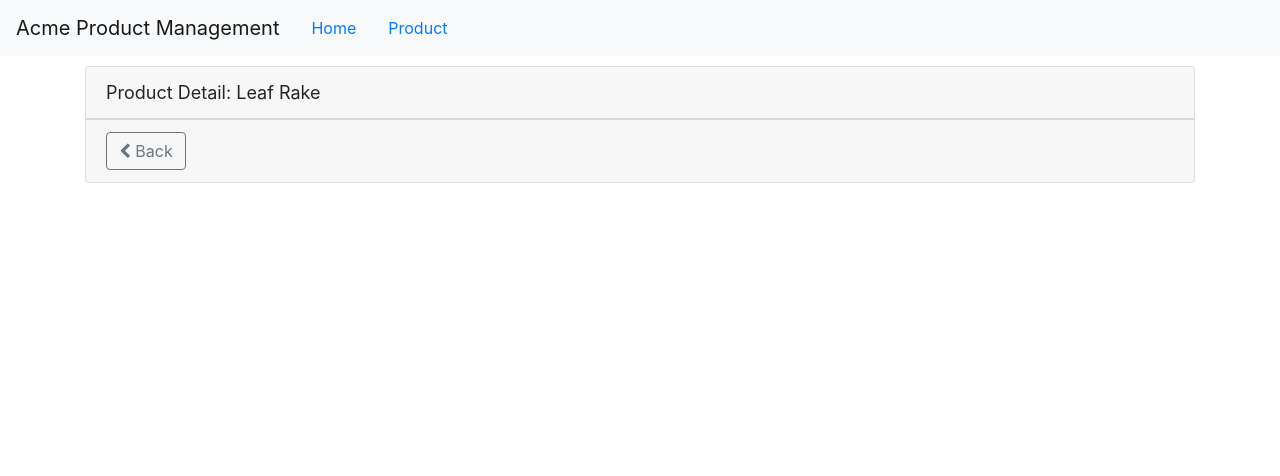
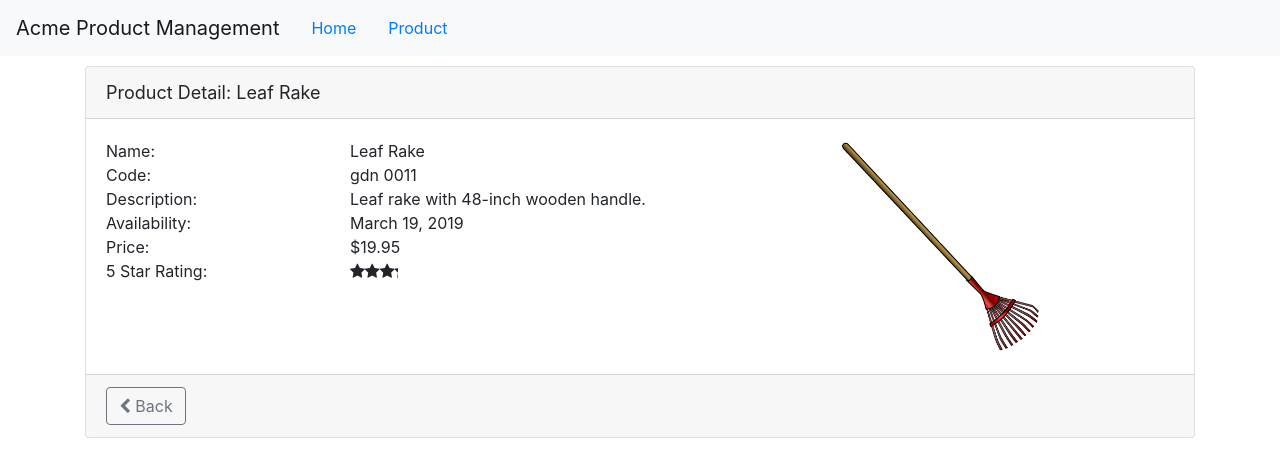
Before and after one commit to land0o/AngularGettingStarted, an Angular app: page /products/1 in a window 1280 px wide. Shown: the top 476 px of the page. Built offline with nearby package versions, Linux system fonts and the light colour scheme.

Commit message:
completed course

```diff
--- a/src/app/app.module.ts
+++ b/src/app/app.module.ts
@@ -1,40 +1,26 @@
 import { BrowserModule } from '@angular/platform-browser';
 import { NgModule } from '@angular/core';
-import { FormsModule } from '@angular/forms';
 import { HttpClientModule } from '@angular/common/http';
 import { RouterModule } from '@angular/router';
+
 import { AppComponent } from './app.component';
-import { ProductListComponent } from './products/product-list.component';
-import { ConvertToSpacesPipe } from './shared/convert-to-spaces.pipes';
-import { StarComponent } from './shared/star.component';
-import { ProductDetailComponent } from './products/product-detail.component';
 import { WelcomeComponent } from './home/welcome.component';
-import { ProductDetailGuard } from './products/product-detail.guard';
+import { ProductModule } from './products/product.module';
 
 @NgModule({
   declarations: [
     AppComponent,
-    ProductListComponent,
-    ConvertToSpacesPipe,
-    StarComponent,
-    ProductDetailComponent,
     WelcomeComponent
   ],
   imports: [
     BrowserModule,
-    FormsModule,
     HttpClientModule,
     RouterModule.forRoot([
-      { path: 'products', component: ProductListComponent },
-      {
-        path: 'products/:id',
-        canActivate: [ProductDetailGuard],
-        component: ProductDetailComponent },
       { path: 'welcome', component: WelcomeComponent },
-      { path: '', pathMatch: 'full', redirectTo: 'welcome' },
-      { path: '**', pathMatch: 'full', redirectTo: 'welcome' }
-
-    ])
+      { path: '', redirectTo: 'welcome', pathMatch: 'full' },
+      { path: '**', redirectTo: 'welcome', pathMatch: 'full' }
+    ]),
+    ProductModule
   ],
   bootstrap: [AppComponent]
 })
--- a/src/app/products/product-detail.component.html
+++ b/src/app/products/product-detail.component.html
@@ -1,12 +1,56 @@
-<div class="card" *ngIf="product">
-    <div class="card-header">
-        {{pageTitle + ': ' + product.productName}}
+<div class='card'
+     *ngIf='product'>
+  <div class='card-header'>
+    {{pageTitle + ': ' + product.productName}}
+  </div>
+
+  <div class='card-body'>
+    <div class='row'>
+      <div class='col-md-8'>
+        <div class='row'>
+          <div class='col-md-4'>Name:</div>
+          <div class='col-md-8'>{{product.productName}}</div>
+        </div>
+        <div class='row'>
+          <div class='col-md-4'>Code:</div>
+          <div class='col-md-8'>{{product.productCode | lowercase | convertToSpaces: '-'}}</div>
+        </div>
+        <div class='row'>
+          <div class='col-md-4'>Description:</div>
+          <div class='col-md-8'>{{product.description}}</div>
+        </div>
+        <div class='row'>
+          <div class='col-md-4'>Availability:</div>
+          <div class='col-md-8'>{{product.releaseDate}}</div>
+        </div>
+        <div class='row'>
+          <div class='col-md-4'>Price:</div>
+          <div class='col-md-8'>{{product.price|currency:'USD':'symbol'}}</div>
+        </div>
+        <div class='row'>
+          <div class='col-md-4'>5 Star Rating:</div>
+          <div class='col-md-8'>
+            <pm-star [rating]='product.starRating'>
+            </pm-star>
+          </div>
+        </div>
+      </div>
+
+      <div class='col-md-4'>
+        <img class='center-block img-responsive'
+             [style.width.px]='200'
+             [style.margin.px]='2'
+             [src]='product.imageUrl'
+             [title]='product.productName'>
+      </div>
     </div>
-    <div class="card-footer">
-        <button class="btn btn-outline-secondary"
+  </div>
+
+  <div class='card-footer'>
+    <button class='btn btn-outline-secondary'
             (click)='onBack()'
-            style="width: 80px;">
-            <i class="fa fa-chevron-left"></i> Back
-        </button>
-    </div>
+            style='width:80px'>
+      <i class='fa fa-chevron-left'></i> Back
+    </button>
+  </div>
 </div>
--- /dev/null
+++ b/src/app/products/product.module.ts
@@ -0,0 +1,28 @@
+import { NgModule } from '@angular/core';
+import { RouterModule } from '@angular/router';
+
+import { ProductListComponent } from './product-list.component';
+import { ProductDetailComponent } from './product-detail.component';
+import { ConvertToSpacesPipe } from '../shared/convert-to-spaces.pipe';
+import { ProductDetailGuard } from './product-detail.guard';
+import { SharedModule } from '../shared/shared.module';
+
+@NgModule({
+  imports: [
+    RouterModule.forChild([
+      { path: 'products', component: ProductListComponent },
+      {
+        path: 'products/:id',
+        canActivate: [ProductDetailGuard],
+        component: ProductDetailComponent
+      }
+    ]),
+    SharedModule
+  ],
+  declarations: [
+    ProductListComponent,
+    ProductDetailComponent,
+    ConvertToSpacesPipe
+  ]
+})
+export class ProductModule { }
--- /dev/null
+++ b/src/app/shared/convert-to-spaces.pipe.ts
@@ -0,0 +1,11 @@
+import { Pipe, PipeTransform } from '@angular/core';
+
+@Pipe({
+  name: 'convertToSpaces'
+})
+export class ConvertToSpacesPipe implements PipeTransform {
+
+  transform(value: string, character: string): string {
+    return value.replace(character, ' ');
+  }
+}
--- a/src/app/shared/convert-to-spaces.pipes.ts
+++ /dev/null
@@ -1,10 +0,0 @@
-import { PipeTransform, Pipe } from '@angular/core';
-
-@Pipe({
-    name: 'convertToSpaces'
-})
-export class ConvertToSpacesPipe implements PipeTransform {
-    transform(value: string, character: string): string {
-        return value.replace(character, ' ');
-    }
-}
--- a/src/app/shared/star.component.ts
+++ b/src/app/shared/star.component.ts
@@ -1,4 +1,4 @@
-import { Component, OnChanges, Input, Output, EventEmitter } from '@angular/core';
+import { Component, OnChanges, Input, EventEmitter, Output } from '@angular/core';
 
 @Component({
   selector: 'pm-star',
@@ -6,16 +6,16 @@ import { Component, OnChanges, Input, Output, EventEmitter } from '@angular/core
   styleUrls: ['./star.component.css']
 })
 export class StarComponent implements OnChanges {
-    @Input() rating: number;
-    starWidth: number;
+  @Input() rating = 0;
+  starWidth = 0;
   @Output() ratingClicked: EventEmitter<string> =
     new EventEmitter<string>();
+
+  ngOnChanges(): void {
+    this.starWidth = this.rating * 75 / 5;
+  }
 
   onClick(): void {
     this.ratingClicked.emit(`The rating ${this.rating} was clicked!`);
   }
-
-ngOnChanges(): void {
-    this.starWidth = this.rating * 75 / 5;
 }
-}
```
Also changed, not shown: src/app/shared/shared.module.ts (added, +19 -0 lines). Lines whose indentation alone changed are shown as unchanged.
